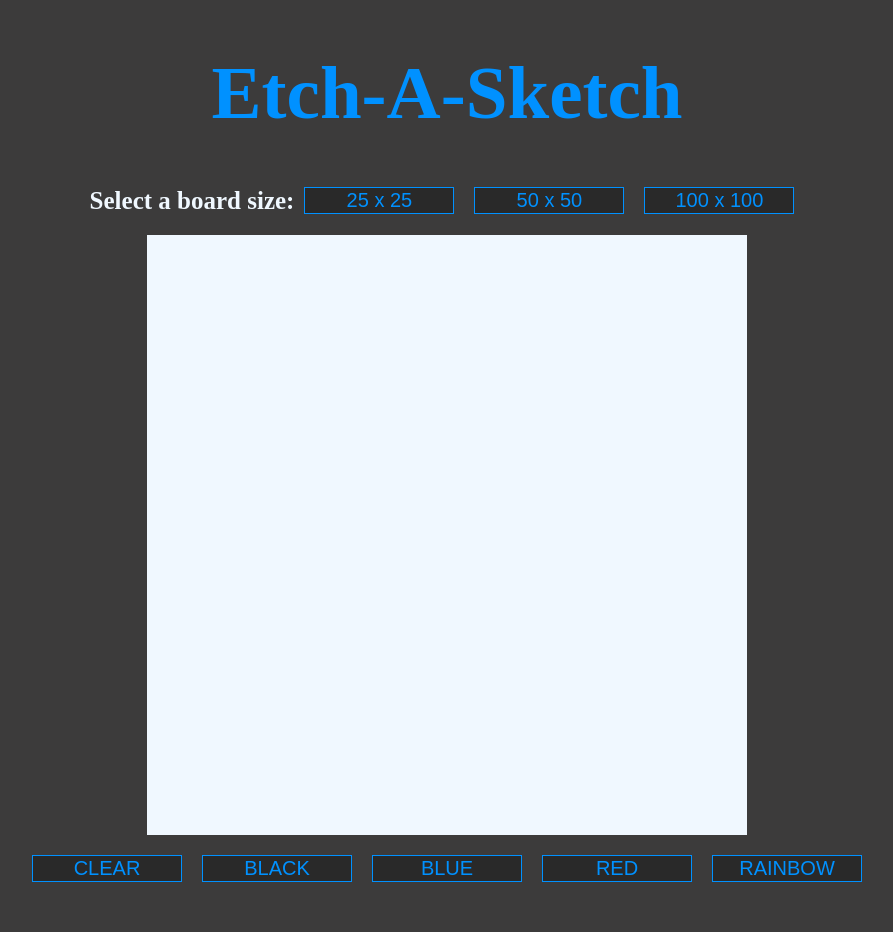
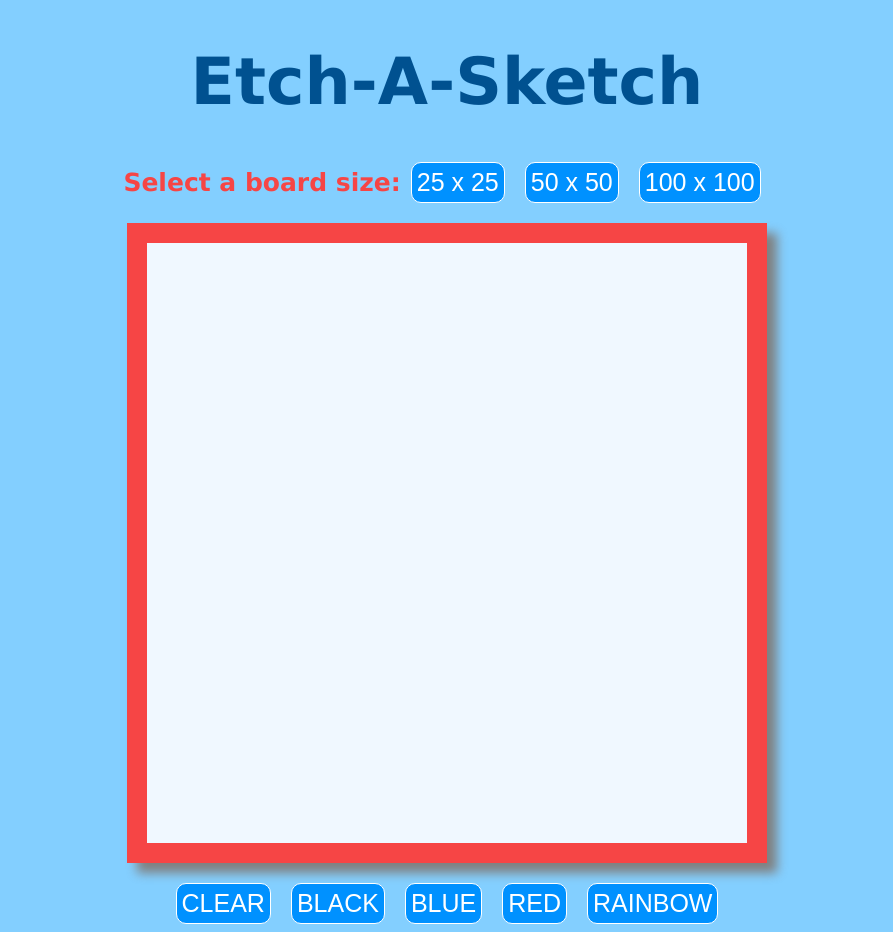
Before and after one commit to fmguerrero96/etch-a-sketch, a plain HTML site: page index.html in a window 1280 px wide. Shown: the whole page, without its empty margins (193-1086 px from the left). Before the commit the page ends 890 px from the top, so only its background shows below. Drawn offline with Linux system fonts and the light colour scheme.

Commit message:
Change styling and add button animations

```diff
--- a/index.html
+++ b/index.html
@@ -11,9 +11,9 @@
 <body>
     <h1>Etch-A-Sketch</h1>
     <div class="size buttons"> Select a board size:
-        <button class="small button" onclick="createBoard(25)">25 x 25</button>
-        <button class="medium button" onclick="createBoard(50)">50 x 50</button>
-        <button class="large button" onclick="createBoard(100)">100 x 100</button>
+        <button class="small button" onclick="createBoard(25), clearBoard()">25 x 25</button>
+        <button class="medium button" onclick="createBoard(50), clearBoard()">50 x 50</button>
+        <button class="large button" onclick="createBoard(100), clearBoard()">100 x 100</button>
     </div>
     <div class="board container" id="board">
 
--- a/main.js
+++ b/main.js
@@ -8,7 +8,7 @@ function createBoard(size) {
 
     let numDIvs = size * size;
     for (let i = 0; i < numDIvs; i++){
-        let div = document.createElement('div');//creating cells
+        let div = document.createElement('div'); //creating cells
         div.className = 'cell'
         div.addEventListener('mouseover', colorDiv)
         board.insertAdjacentElement("beforeend", div)//inserting cells into container
--- a/styles.css
+++ b/styles.css
@@ -1,10 +1,11 @@
 body{
-    background-color: rgb(60, 59, 59);
+    background-color: rgb(131, 207, 255);
+    font-family: 'Lucida Sans', 'Lucida Sans Regular', 'Lucida Grande', 'Lucida Sans Unicode', Geneva, Verdana, sans-serif;
 }
 
 h1 {
-    color: rgb(0, 145, 255);
-    font-size: 75px;
+    color: rgb(0, 81, 144);
+    font-size: 65px;
     text-align: center;
 }
 
@@ -13,7 +14,7 @@ h1 {
     justify-content: center;
     align-items: center;
     margin-bottom: 20px;
-    color: aliceblue;
+    color: rgb(246, 69, 69);
     font-size: 25px;
     font-weight: bold;
 }
@@ -26,12 +27,23 @@ h1 {
 }
 
 .button {
-    background-color: rgb(41, 41, 41);
-    color:rgb(0, 145, 255);
-    border: 1px solid rgb(0, 145, 255);
-    font-size: 20px;
+    background-color: rgb(0, 145, 255);
+    color:rgb(255, 255, 255);
+    border: 1px solid rgb(255, 255, 255);
+    font-size: 25px;
     margin: 0px 10px 0px 10px;
-    width: 150px;
+    width:auto;
+    cursor: pointer;
+    border-radius: 10px;
+    padding: 5px;
+}
+
+.button:hover {
+    background-color:rgb(0, 114, 201) ;
+}
+
+.button:active {
+    transform: translateY(7px);
 }
 
 .board.container {
@@ -40,4 +52,6 @@ h1 {
     background-color: aliceblue;
     margin:auto;
     display: grid;
+    border: 20px solid rgb(246, 69, 69);
+    box-shadow: 10px 10px 10px 0px gray;
 }
```
